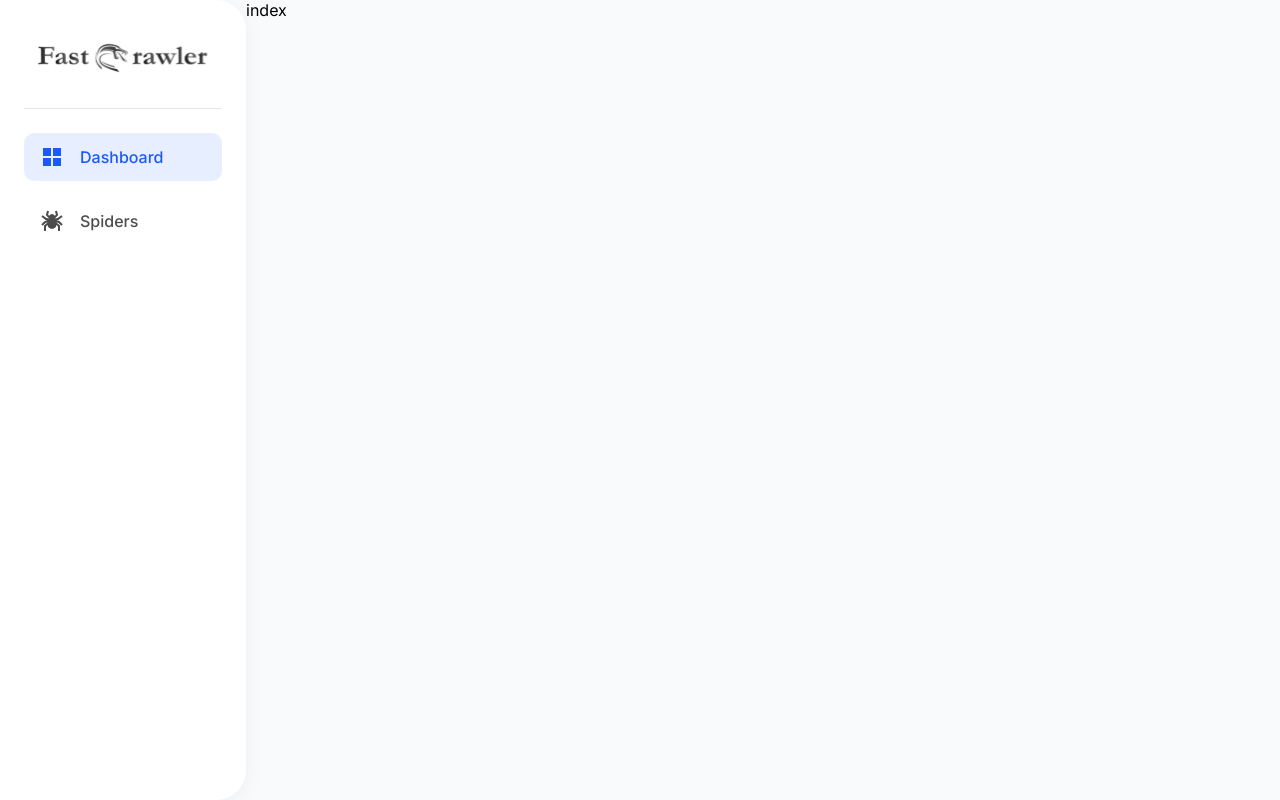
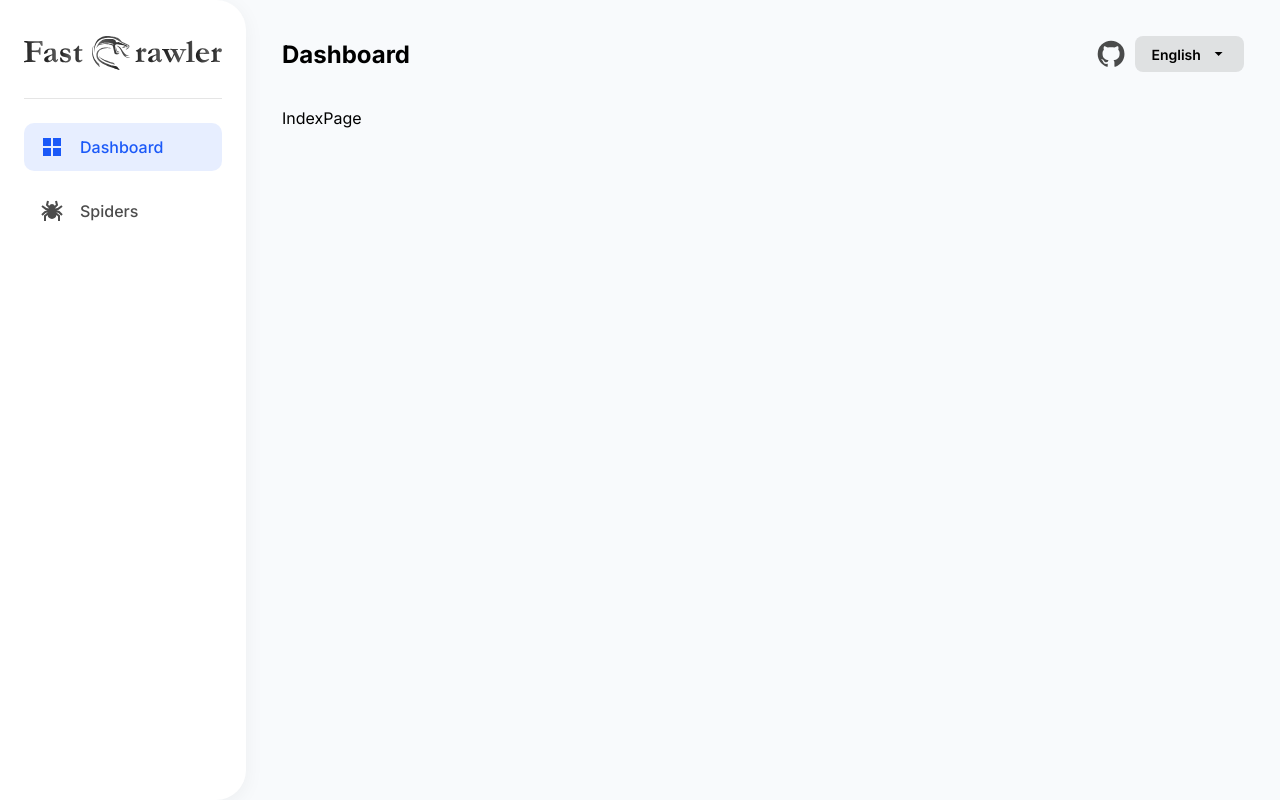
Before and after one commit to fast-crawler/ui, a React (Vite) app: page /spiders in a window 1280 px wide. Both pictures are taken after a click on the item "Dashboard". Built offline with nearby package versions, Linux system fonts and the light colour scheme.

Commit message:
feat: create baseFrame header component

```diff
--- a/src/assets/styles/_main.scss
+++ b/src/assets/styles/_main.scss
@@ -1,5 +1,6 @@
 @import url("https://fonts.googleapis.com/css2?family=Inter:wght@100;200;300;400;500;600;700;800;900&display=swap");
 @import "./global";
+@import "./pages/dashboard";
 
 * {
   font-family: "Inter", sans-serif;
@@ -31,6 +32,7 @@ html,
   --color-text: rgba(0, 0, 0, 0.7);
   --color-background: #f8fafc;
   --color-border: #e5e5e5;
+  --color-bg-text: rgba(0, 0, 0, 0.1);
 }
 
 .devider {
--- /dev/null
+++ b/src/assets/styles/pages/_dashboard.scss
@@ -0,0 +1,3 @@
+#index {
+  height: 100%;
+}
--- /dev/null
+++ b/src/components/Base/Dropdown/BaseDropdown.scss
@@ -0,0 +1,58 @@
+.dropdown-menu {
+  position: relative;
+}
+
+.dropdown-toggle {
+  display: inline-flex;
+  align-items: center;
+  gap: 8px;
+  padding: 8px 16px;
+  background-color: var(--color-bg-text);
+  color: black;
+  cursor: pointer;
+  border-radius: 8px;
+  font-size: 14px;
+  font-weight: 600;
+  transition: background-color 0.3s ease-in-out;
+}
+
+.menu {
+  list-style: none;
+  margin: 0;
+  padding: 0;
+  position: absolute;
+  top: 40px;
+  left: 0;
+  width: 150px;
+  background-color: #eee;
+  border: 1px solid #ccc;
+  display: none;
+  opacity: 0;
+  transition: opacity 0.3s ease-in-out, top 0.3s ease-in-out;
+}
+
+.menu li {
+  margin: 0;
+  padding: 0;
+  border-bottom: 1px solid #ccc;
+}
+
+.menu li:last-child {
+  border-bottom: none;
+}
+
+.menu li a {
+  display: block;
+  padding: 10px;
+  text-decoration: none;
+  color: #333;
+}
+
+.dropdown-toggle.open {
+  background-color: #555;
+}
+
+.menu.open {
+  display: block;
+  opacity: 1;
+}
--- /dev/null
+++ b/src/components/Base/Dropdown/index.tsx
@@ -0,0 +1,35 @@
+import React, { useState } from "react";
+import Icon from "@mdi/react";
+import { mdiMenuDown } from "@mdi/js";
+
+import "./BaseDropdown.scss";
+
+interface DropdownMenuProps {
+  options: string[];
+}
+
+const DropdownMenu: React.FC<DropdownMenuProps> = ({ options }) => {
+  const [isOpen, setIsOpen] = useState(false);
+
+  const toggleDropdown = () => {
+    setIsOpen(!isOpen);
+  };
+
+  return (
+    <div className="dropdown">
+      <div className="dropdown-toggle" onClick={toggleDropdown}>
+        English
+        <Icon path={mdiMenuDown} size={0.8} />
+      </div>
+      {isOpen && (
+        <ul className="dropdown-menu">
+          {options.map((option, index) => (
+            <li key={index}>{option}</li>
+          ))}
+        </ul>
+      )}
+    </div>
+  );
+};
+
+export default DropdownMenu;
--- /dev/null
+++ b/src/components/Base/Frame/BaseFrame.scss
@@ -0,0 +1,22 @@
+.base-frame {
+  height: 100%;
+  padding: 0 36px;
+  display: flex;
+  flex-direction: column;
+
+  .header {
+    height: 108px;
+    display: flex;
+    justify-content: space-between;
+    align-items: center;
+
+    &__lang {
+      display: flex;
+      align-items: center;
+    }
+  }
+
+  .container {
+    flex-grow: 1;
+  }
+}
--- /dev/null
+++ b/src/components/Base/Frame/index.tsx
@@ -0,0 +1,33 @@
+import { ReactNode } from "react";
+import Icon from "@mdi/react";
+import { mdiGithub } from "@mdi/js";
+
+import "./BaseFrame.scss";
+import DropdownMenu from "../Dropdown";
+
+export interface BaseFrameProps {
+  title: string;
+  children: ReactNode;
+}
+
+function BaseFrame({ title, children }: BaseFrameProps) {
+  return (
+    <div className="base-frame">
+      <div className="header">
+        <h2>{title}</h2>
+        <div className="header__lang">
+          <Icon
+            path={mdiGithub}
+            size={1.34}
+            color="var(--color-text)"
+            className="mr-2"
+          />
+          <DropdownMenu options={["English"]} />
+        </div>
+      </div>
+      <div className="container">{children}</div>
+    </div>
+  );
+}
+
+export default BaseFrame;
--- a/src/layouts/DefaultLayout.scss
+++ b/src/layouts/DefaultLayout.scss
@@ -13,7 +13,7 @@
       margin-top: 12px;
     }
 
-    .menu {
+    .side-menu {
       display: flex;
       flex-direction: column;
       gap: 16px;
--- a/src/layouts/DefaultLayout.tsx
+++ b/src/layouts/DefaultLayout.tsx
@@ -18,13 +18,13 @@ function DefaultLayout({ children }: BaseLayoutProps) {
       <header className="siderbar">
         <img src="/images/sidebar_logo.svg" alt="logo" />
         <div className="devider my-6"></div>
-        <ul className="menu">
+        <ul className="side-menu">
           {routers.map((item) => {
             if (item.isShowSideBar)
               return (
                 <li
                   key={item.name}
-                  className={`menu__item ${
+                  className={`side-menu__item ${
                     item.path === location.pathname ? "active" : ""
                   }`}
                   onClick={() => navigate(item.path!)}
--- a/src/pages/index.tsx
+++ b/src/pages/index.tsx
@@ -1,5 +1,11 @@
+import BaseFrame from "../components/Base/Frame";
+
 function index() {
-  return <div id="index">index</div>;
+  return (
+    <div id="index">
+      <BaseFrame title="Dashboard">IndexPage</BaseFrame>
+    </div>
+  );
 }
 
 export default index;
```
Also changed, not shown: public/images/sidebar_logo.svg.
